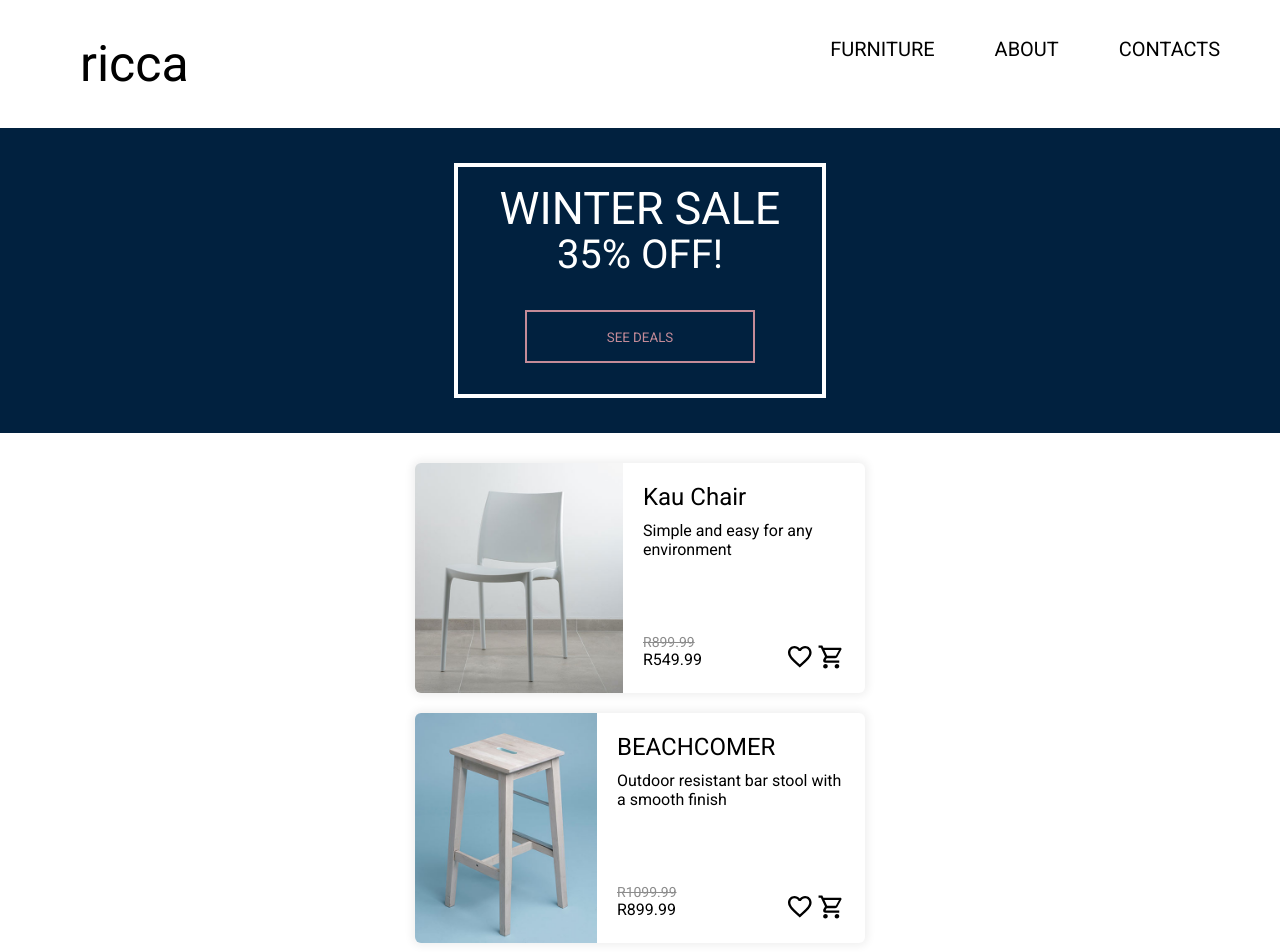
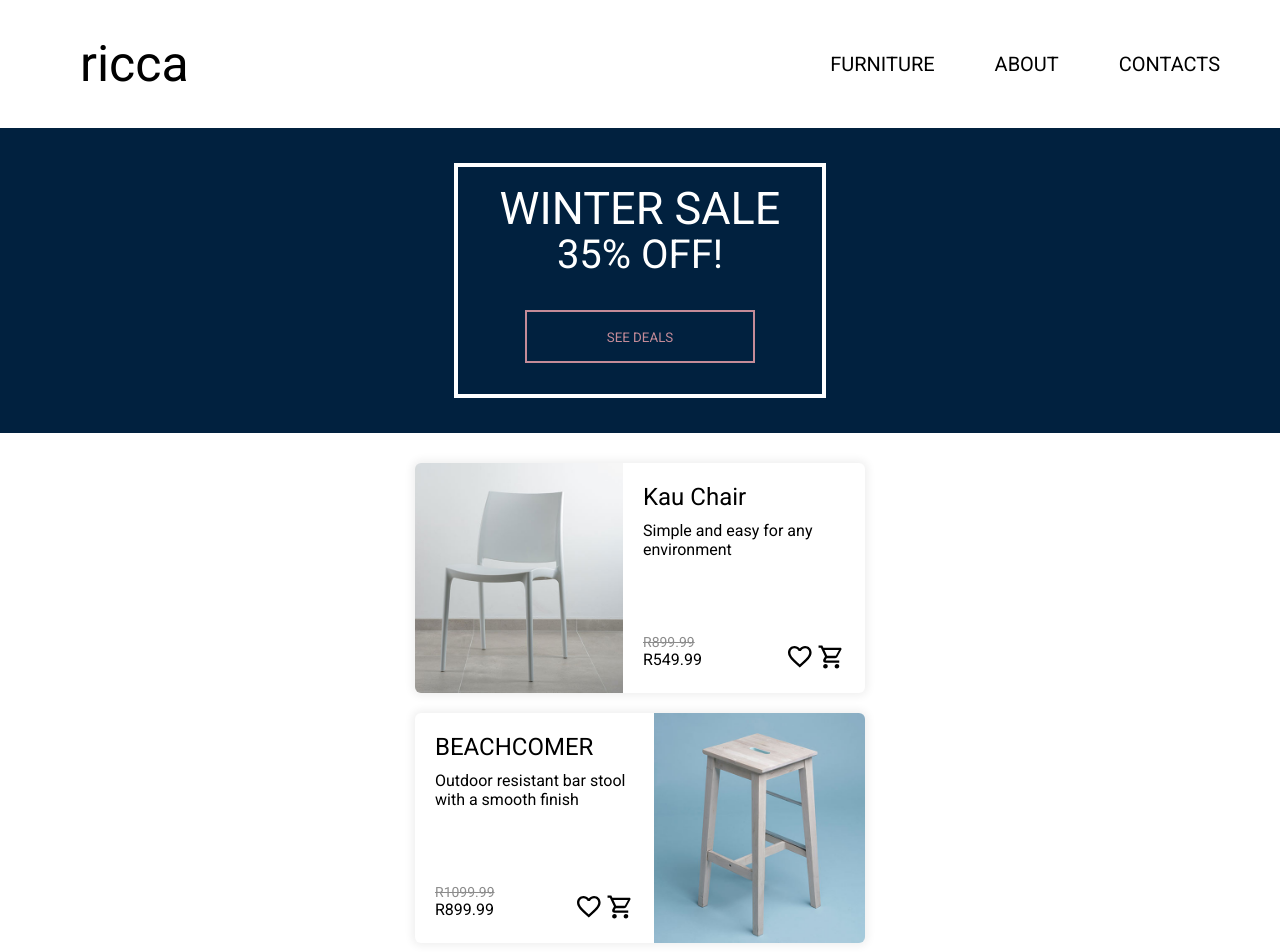
Before and after one commit to siphosethu-dlomo/FEDSA-Project-1, a plain HTML site: page index.html in a window 1280 px wide. Shown: the top 952 px of the page. Drawn offline with Linux system fonts and the light colour scheme.

Commit message:
fixing product card

```diff
--- a/index.html
+++ b/index.html
@@ -62,8 +62,8 @@
                     </div>
             </li>
 
-            <li class="card">
-                <div class="card-img-1">
+            <li class="card card-2">
+                <div class="card-img-1 card-img-2">
                     <img src="./images/chair-3.jpg" alt="Beachcomer Bar Stool">
                 </div>
                     <div class="card-text">
--- a/styles/style.css
+++ b/styles/style.css
@@ -40,7 +40,7 @@ header {
 }
 
 nav {
-    margin: 20x;
+    margin: 20px;
 }
 
 nav ul {
@@ -232,12 +232,13 @@ footer {
     }
 
     nav {
-        margin: 0;
+        margin: 0px;
     }
 
     nav ul {
         display: flex;
         justify-content: space-between;
+        margin: 0px;
     }
 
     nav li {
@@ -260,7 +261,7 @@ footer {
         width: 30%;
     }
 
-    /* product section */
+    /* products section */
 
     .main-container {
         display: grid;
@@ -279,8 +280,17 @@ footer {
         height: 230px;
     }
 
+    .card-2 {
+        display: flex;
+        flex-direction: row-reverse;
+    }
+
     .card-img-1 {
         width: 60%;
+    }
+
+    .card-img-2 {
+        width: 80%;
     }
 
     .card-img-1 img {
```
